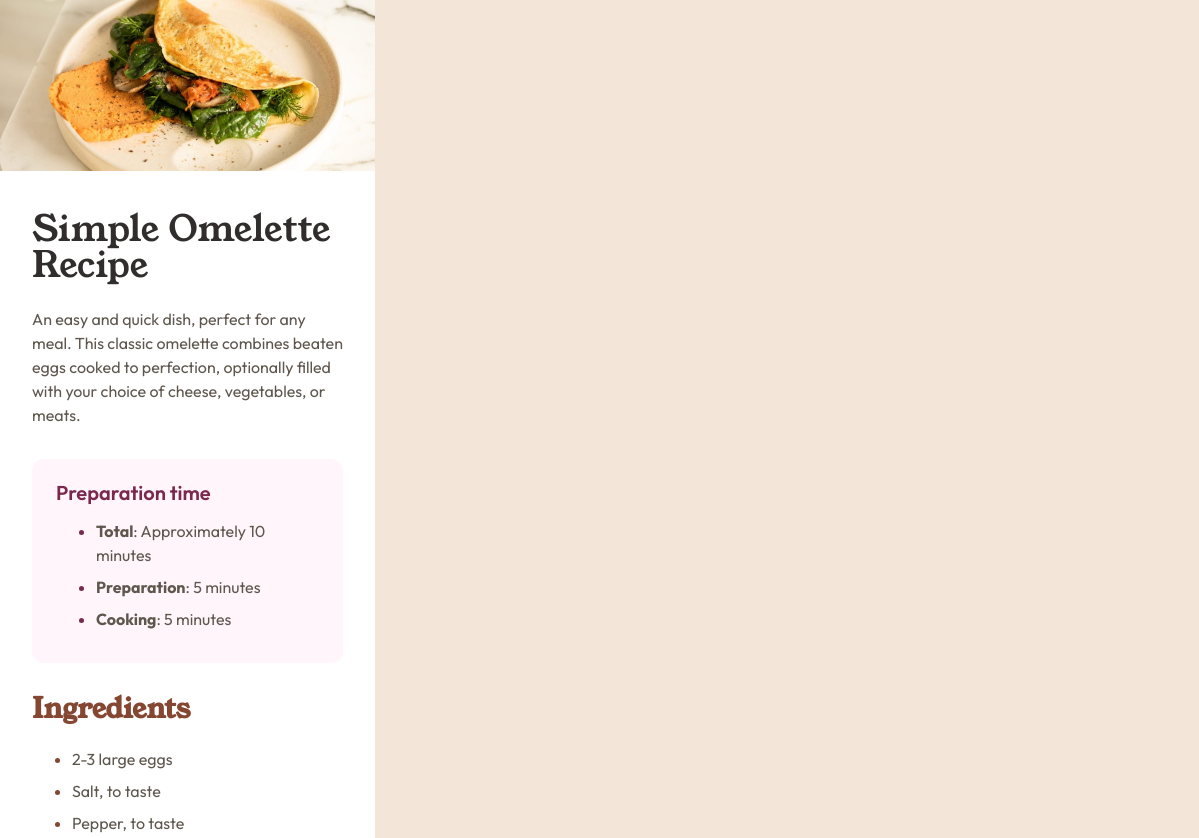
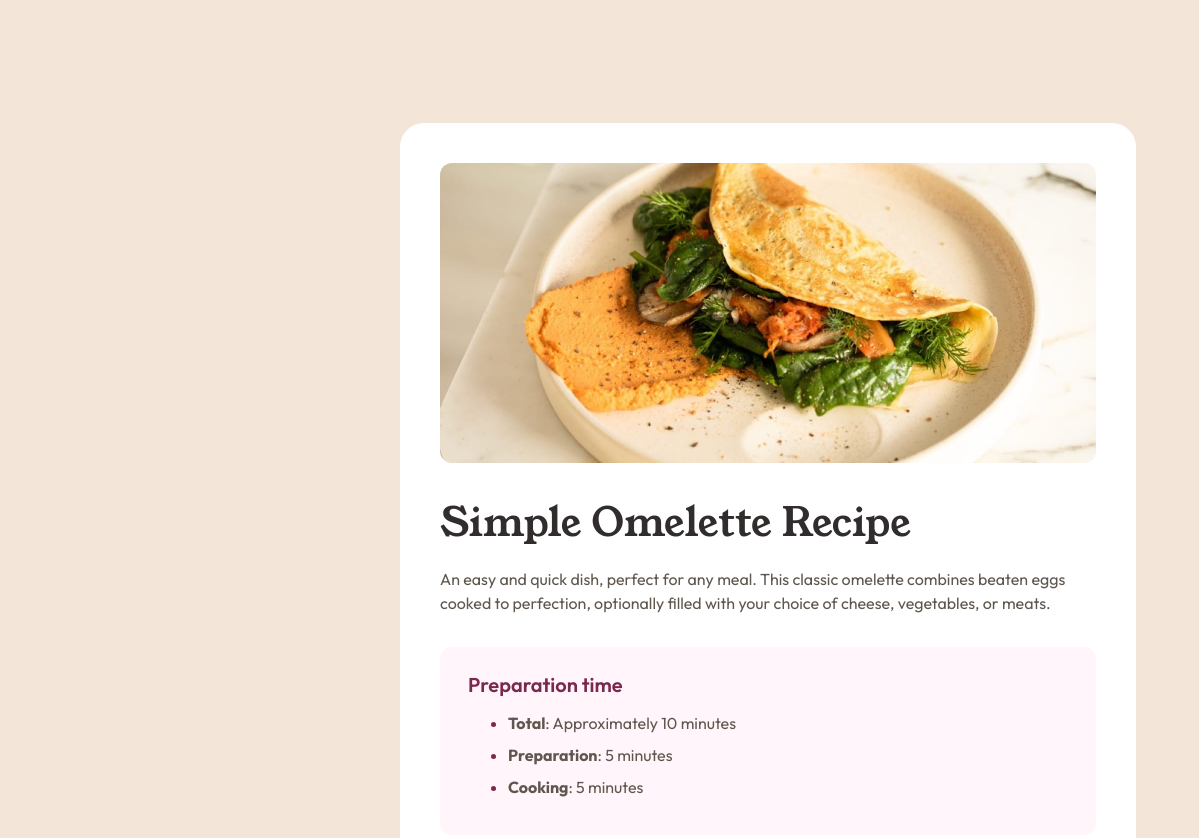
Before and after one commit to Thodoris-Diamantidis/Recipe-page, a plain HTML site: page app/index.html in a window 1536 px wide. Shown: the top 838 px of the page, without its empty margins (0-1199 px from the left). Drawn offline with Linux system fonts and the light colour scheme.

Commit message:
finished styling desktop

```diff
--- a/app/style.css
+++ b/app/style.css
@@ -107,6 +107,7 @@ h1 {
 h2 {
   font-family: YoungSerif;
   font-size: 28px;
+  font-weight: var(--fw-regular);
   line-height: 100%;
 
   color: var(--clr-primary-nutmeg-500);
@@ -136,7 +137,7 @@ hr {
 .recipe__content {
   display: flex;
   flex-direction: column;
-  align-items: start;
+  align-items: flex-start;
   align-self: stretch;
 
   padding: 40px 32px;
@@ -256,3 +257,49 @@ hr {
 .recipe__table_item > div {
   flex: 1 0 0;
 }
+
+@media (min-width: 1440px) {
+  /* General Styling */
+  body {
+    display: flex;
+    flex-direction: column;
+    width: 100%;
+    padding: 123px 352px 124px 352px;
+    justify-content: center;
+    align-items: center;
+  }
+
+  h1 {
+    font-size: 40px;
+  }
+
+  /* Recipe Styling */
+  .recipe {
+    display: flex;
+    flex-direction: column;
+    align-items: flex-start;
+    width: 736px;
+    padding: 40px;
+    gap: 40px;
+
+    background: var(--clr-neutral-white-100);
+    border-radius: 24px;
+  }
+
+  .recipe__top_img {
+    height: 300px;
+    align-self: stretch;
+    border-radius: 12px;
+  }
+
+  .recipe__content {
+    align-items: flex-start;
+    padding: 0;
+  }
+
+  /* Recipe Preperation Styling */
+  .recipe__prep {
+    padding: 28px;
+    align-self: stretch;
+  }
+}
```
